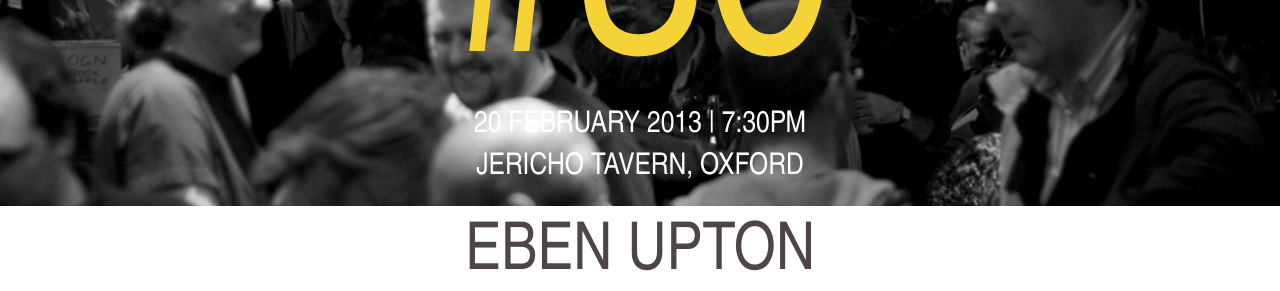
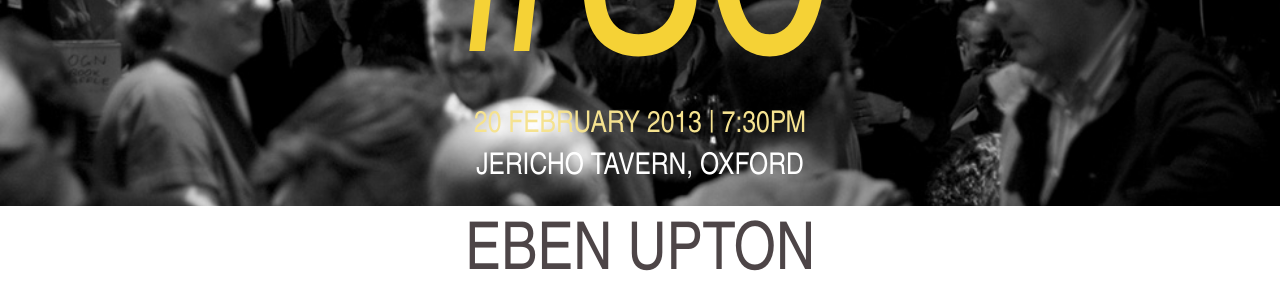
Before and after one commit to torchbox/ogn, a Jekyll site: the page built from index.html, in a window 1280 px wide. Shown: the part 253-544 px from the top of the page. Built offline with Jekyll 4.4.1, drawn with Linux system fonts in a browser that asks for light colours; nearby versions of some CDN libraries; Markdown is read by kramdown in place of the engine named in the settings.

Commit message:
Update assets/css/main.css
White text does not work well on shiny bald heads

```diff
--- a/assets/css/main.css
+++ b/assets/css/main.css
@@ -327,7 +327,7 @@
        -o-background-size: cover;
           background-size: cover;
   text-align: center;
-  color: #fff;
+  color: #F5E290;
   padding: 1.125em 0;
 }
 
```
